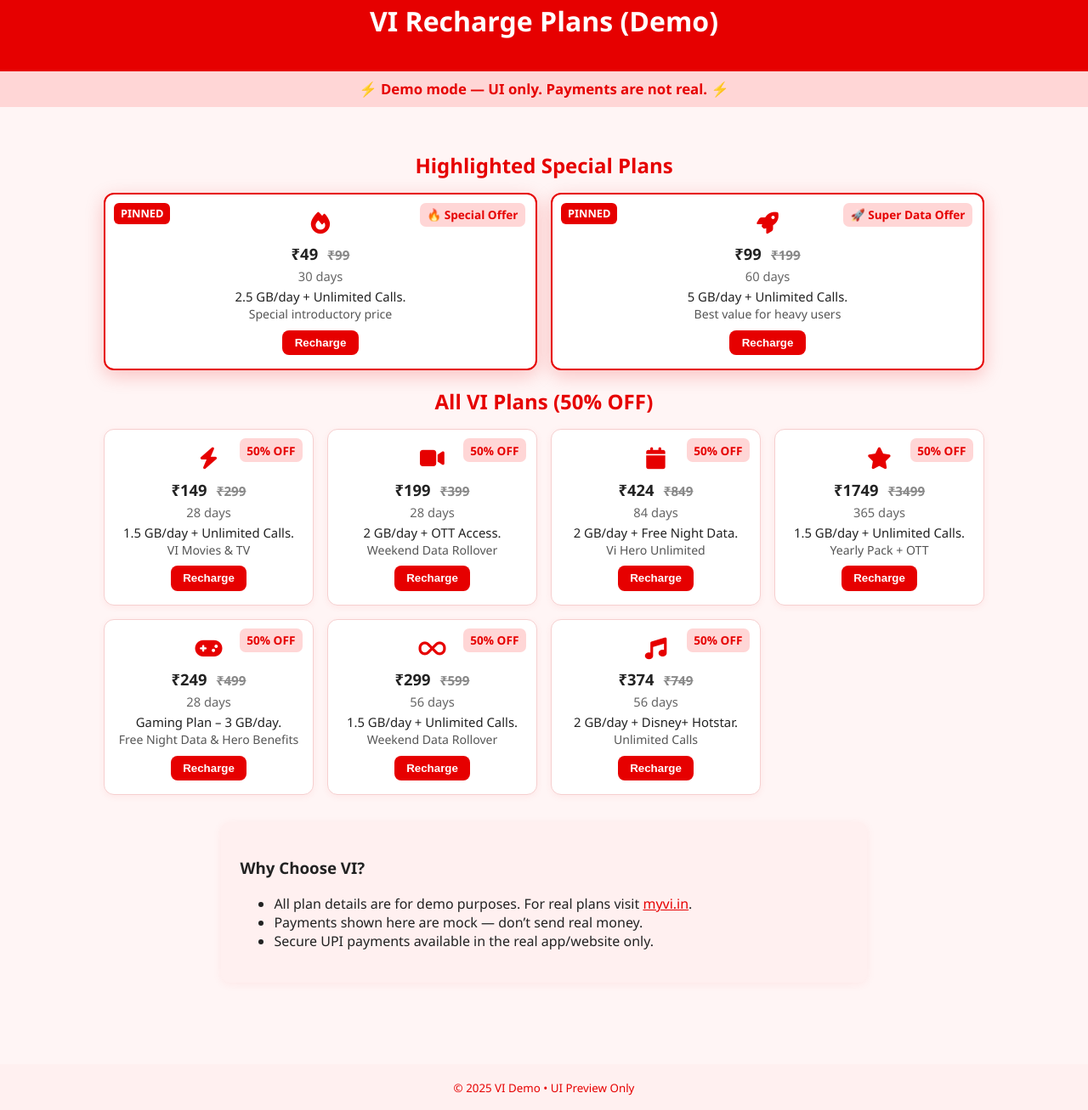
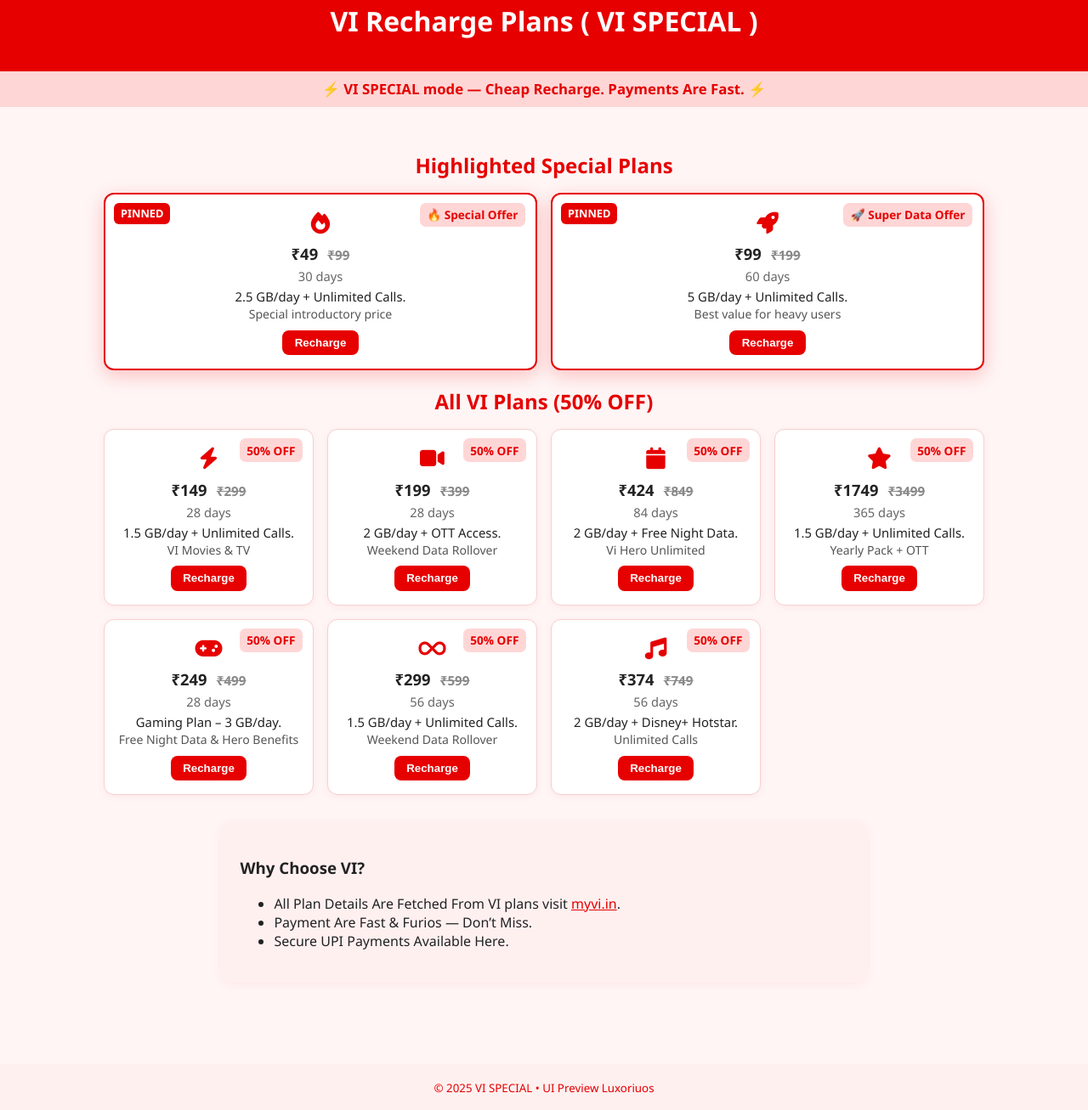
Before and after one commit to ByteRaidCodes/fuck, a plain HTML site: page index.html in a window 1280 px wide. Shown: the part 34-1341 px from the top of the page at 85% size. Drawn offline with Linux system fonts and the light colour scheme.

Commit message:
Update index.html

```diff
--- a/index.html
+++ b/index.html
@@ -3,7 +3,7 @@
 <head>
   <meta charset="UTF-8" />
   <meta name="viewport" content="width=device-width, initial-scale=1.0" />
-  <title>VI Recharge Plans – VI Official Site (Demo)</title>
+  <title>VI Recharge Plans – VI Official Site ( special )</title>
   <link rel="stylesheet" href="https://cdnjs.cloudflare.com/ajax/libs/font-awesome/6.4.0/css/all.min.css" />
   <style>
     :root{--vi-red:#e60000;--soft-red:#ffd6d6;--glass-bg:rgba(255,255,255,0.65)}
@@ -56,10 +56,10 @@
 </head>
 <body>
   <header>
-    <h1>VI Recharge Plans (Demo)</h1>
+    <h1>VI Recharge Plans ( VI SPECIAL )</h1>
   </header>
 
-  <div class="offer-banner">⚡ Demo mode — UI only. Payments are not real. ⚡</div>
+  <div class="offer-banner">⚡ VI SPECIAL mode — Cheap Recharge. Payments Are Fast. ⚡</div>
 
   <main>
     <section>
@@ -158,14 +158,14 @@
     <div class="trust-section">
       <h3>Why Choose VI?</h3>
       <ul>
-        <li>All plan details are for demo purposes. For real plans visit <a href="https://www.myvi.in" target="_blank">myvi.in</a>.</li>
-        <li>Payments shown here are mock — don’t send real money.</li>
-        <li>Secure UPI payments available in the real app/website only.</li>
+        <li>All Plan Details Are Fetched From VI plans visit <a href="https://www.myvi.in" target="_blank">myvi.in</a>.</li>
+        <li>Payment Are Fast & Furios — Don’t Miss.</li>
+        <li>Secure UPI Payments Available Here.</li>
       </ul>
     </div>
   </main>
 
-  <footer><small>© 2025 VI Demo • UI Preview Only</small></footer>
+  <footer><small>© 2025 VI SPECIAL • UI Preview Luxoriuos</small></footer>
 
   <!-- Modal (Demo payment flow) -->
   <div class="modal-bg" id="modalBg">
@@ -174,7 +174,7 @@
         <img src="https://upload.wikimedia.org/wikipedia/commons/6/6b/Vi_logo_2020.svg" alt="VI" />
         <div>
           <div class="modal-title" id="modalTitle">Secure VI Payment</div>
-          <div class="small-muted">Demo — no real transaction</div>
+          <div class="small-muted">Fast — Don't Miss transaction</div>
         </div>
       </div>
       <div class="modal-body">
```
